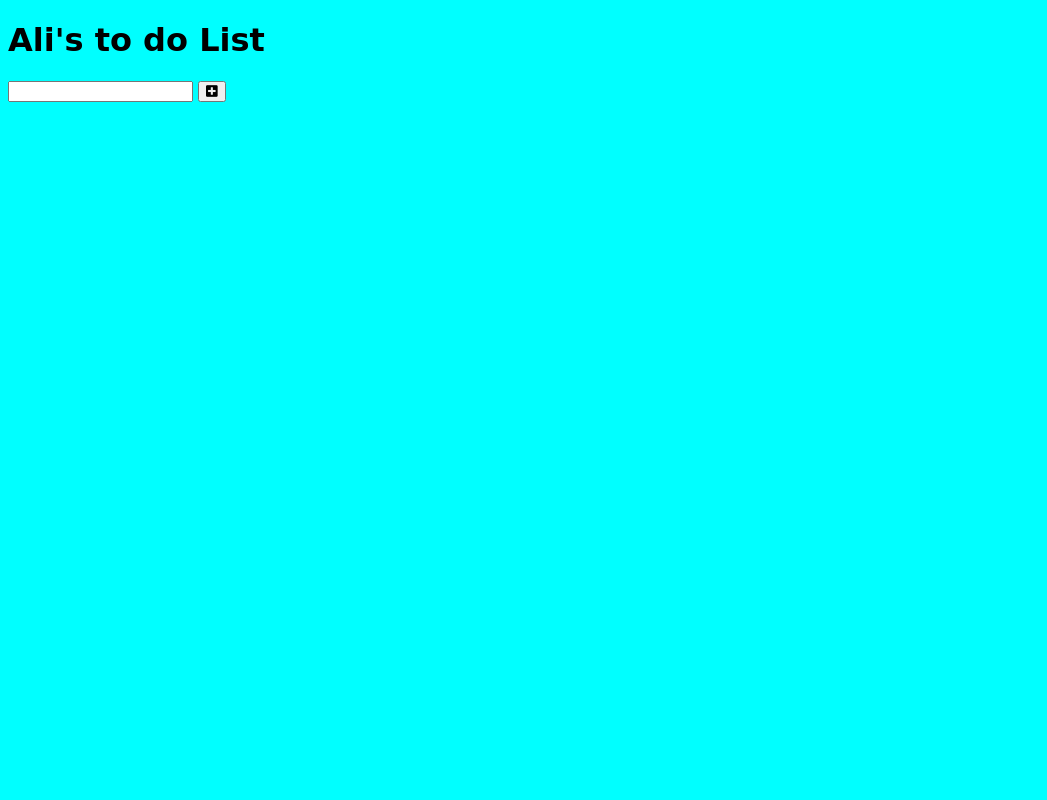
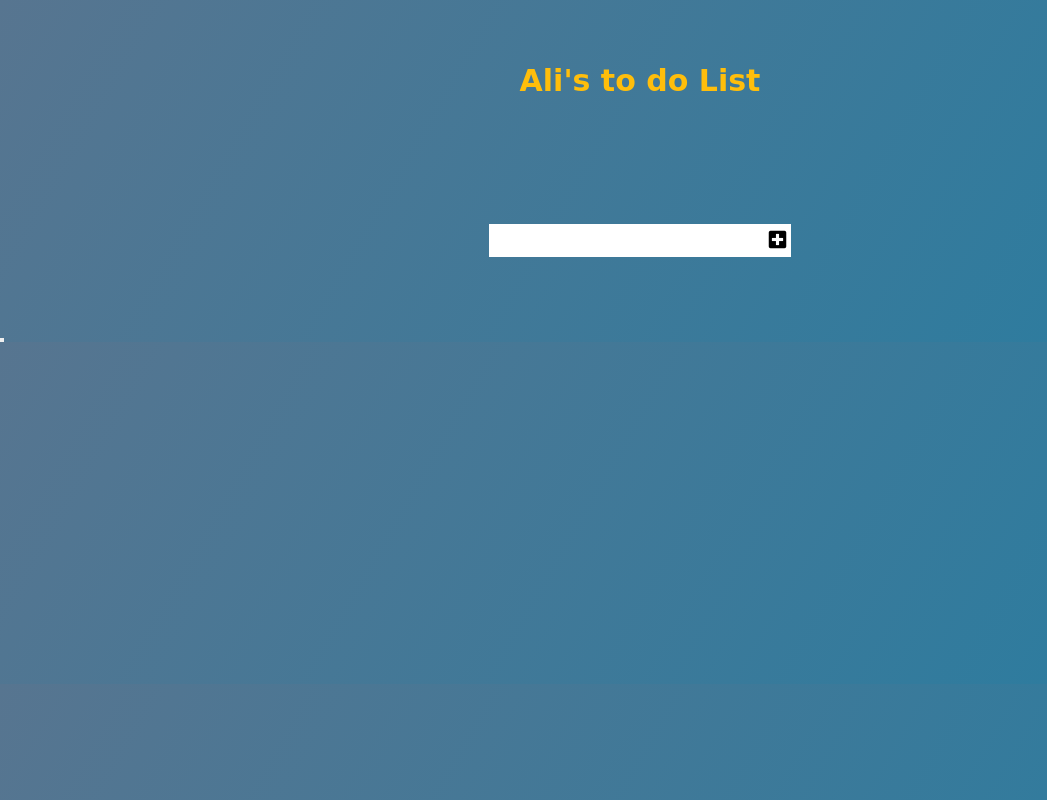
Before and after one commit to AliAbukahil/toDoListApp, a website: page src/index.html in a window 1280 px wide. Shown: the whole page, without its empty margins (0-1047 px from the left). Drawn offline with nearby package versions, Linux system fonts and the light colour scheme; files that its build step writes are made by us from their sources; a web font is replaced by a local one.

Commit message:
under construction 1.0V

```diff
--- a/src/index.html
+++ b/src/index.html
@@ -31,6 +31,15 @@
       </button>
     </form>
 
+    <div class="todo-container">
+      <ul class="todo-list">
+        <div class="todo">
+          <li></li>
+          <button></button>
+        </div>
+      </ul>
+    </div>
+
     <script src="./js/app.js"></script>
   </body>
 </html>
--- a/src/js/app.js
+++ b/src/js/app.js
@@ -1 +1 @@
-console.log("hi there");
+console.log("Hi There Amigos");
--- a/src/scss/_todoapp.scss
+++ b/src/scss/_todoapp.scss
@@ -1,4 +1,36 @@
+* {
+  margin: 0;
+  padding: 0;
+  box-sizing: border-box;
+}
+
+html {
+  font-size: 62.5%;
+}
+
 body {
-  background-color: aqua;
+  background-image: linear-gradient(120deg, #577590, #277da1);
+  color: #ffbe0b;
   font-family: "Hachi Maru Pop", cursive, sans-serif;
+  min-height: 100%;
 }
+
+header {
+  font-size: 1.5rem;
+}
+
+header,
+form {
+  min-height: 20vh;
+  display: flex;
+  justify-content: center;
+  align-items: center;
+}
+
+form input,
+form button {
+  padding: 0.5rem;
+  font-size: 2rem;
+  border: none;
+  background: white;
+}
```
Also changed, not shown: src/scss/main.scss (line endings or trailing spaces).
